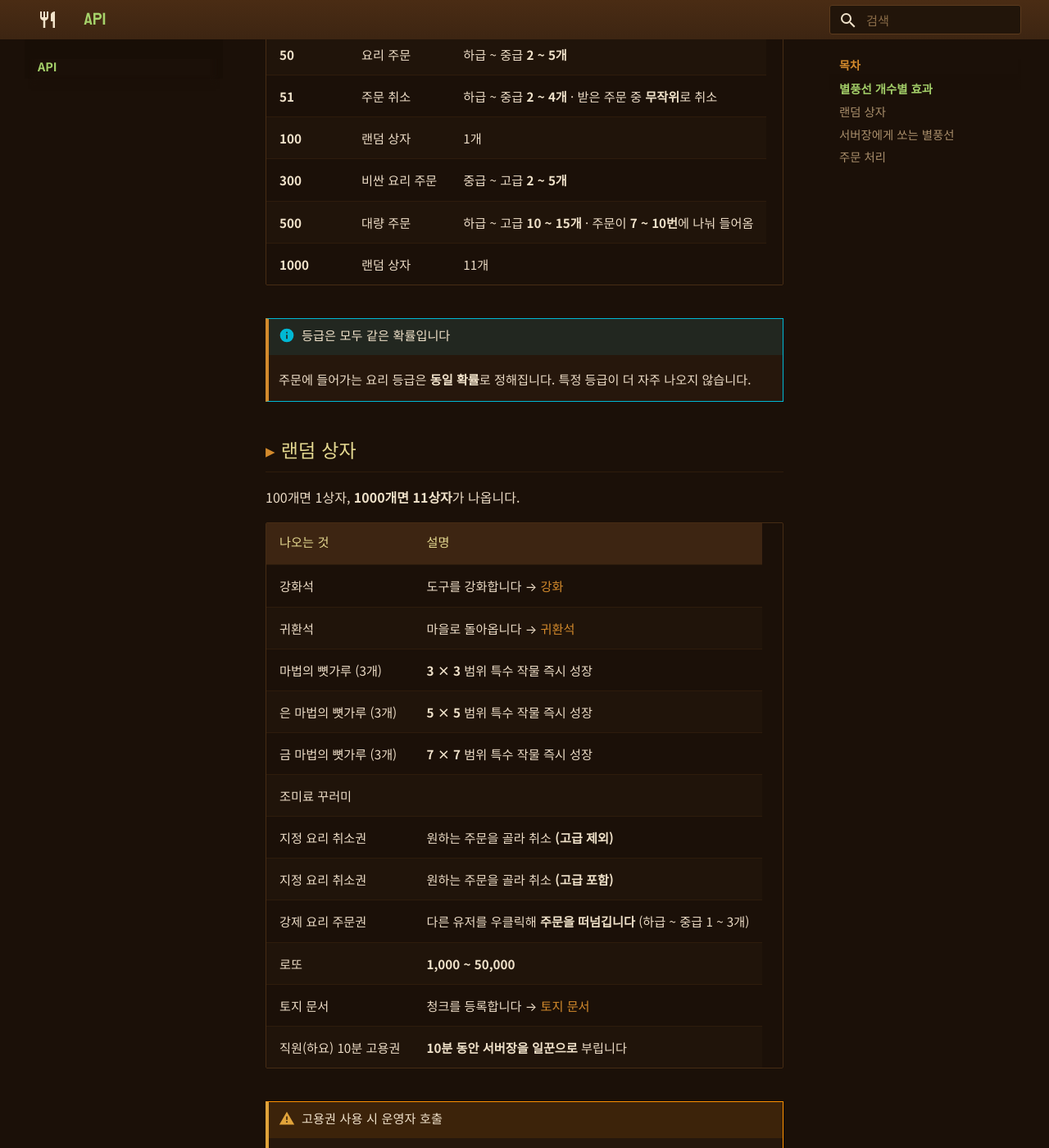
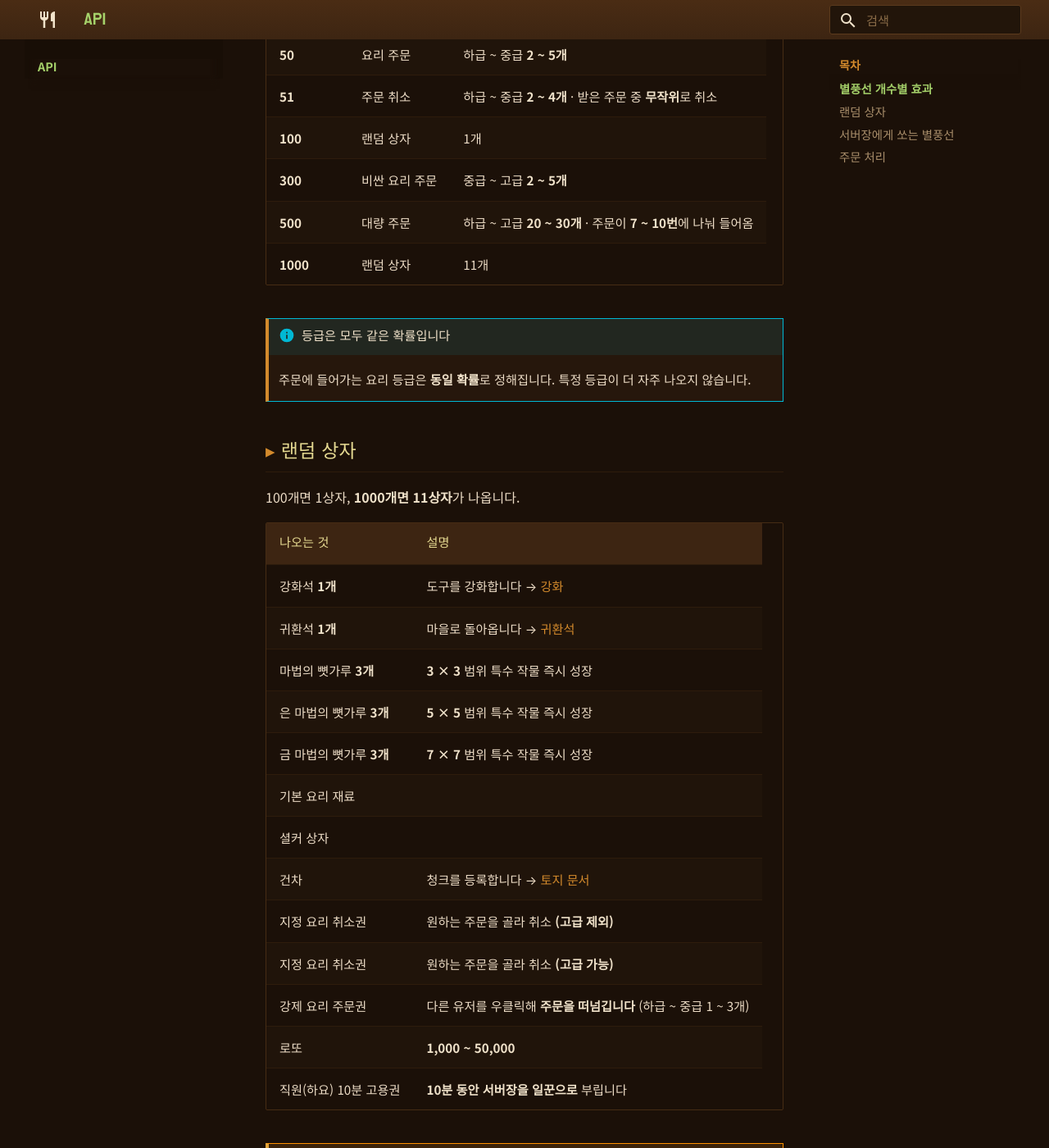
Before and after one commit to aca-kor-team/hayo-wiki, an MkDocs documentation site: the page built from docs/api/index.md, in a window 1280 px wide and 1400 px high, scrolled down 581 px. Shown: the whole window at 82% size. Built offline with MkDocs 1.6.1 and Material for MkDocs 9.7.7, drawn with Linux system fonts in a browser that asks for light colours; some web fonts are replaced.

Commit message:
랜덤 상자 내용물 갱신, 대량 주문 20~30개로 수정
- 조미료 꾸러미 → 기본 요리 재료
- 셜커 상자 추가
- 토지 문서 → 건차 표기
- 각 아이템 수량 명시

Co-Authored-By: Claude Opus 5 <noreply@anthropic.com>

```diff
--- a/docs/api/index.md
+++ b/docs/api/index.md
@@ -21,7 +21,7 @@ description: 시청자가 별풍선으로 요리를 주문하고 아이템을
 | **51** | 주문 취소 | 하급 ~ 중급 **2 ~ 4개** · 받은 주문 중 **무작위**로 취소 |
 | **100** | 랜덤 상자 | 1개 |
 | **300** | 비싼 요리 주문 | 중급 ~ 고급 **2 ~ 5개** |
-| **500** | 대량 주문 | 하급 ~ 고급 **10 ~ 15개** · 주문이 **7 ~ 10번**에 나눠 들어옴 |
+| **500** | 대량 주문 | 하급 ~ 고급 **20 ~ 30개** · 주문이 **7 ~ 10번**에 나눠 들어옴 |
 | **1000** | 랜덤 상자 | 11개 |
 
 !!! info "등급은 모두 같은 확률입니다"
@@ -34,17 +34,18 @@ description: 시청자가 별풍선으로 요리를 주문하고 아이템을
 
 | 나오는 것 | 설명 |
 |---|---|
-| 강화석 | 도구를 강화합니다 → [강화](../shop/upgrade.md) |
-| 귀환석 | 마을로 돌아옵니다 → [귀환석](../items/return-stone.md) |
-| 마법의 뼛가루 (3개) | **3 × 3** 범위 특수 작물 즉시 성장 |
-| 은 마법의 뼛가루 (3개) | **5 × 5** 범위 특수 작물 즉시 성장 |
-| 금 마법의 뼛가루 (3개) | **7 × 7** 범위 특수 작물 즉시 성장 |
-| 조미료 꾸러미 | |
+| 강화석 **1개** | 도구를 강화합니다 → [강화](../shop/upgrade.md) |
+| 귀환석 **1개** | 마을로 돌아옵니다 → [귀환석](../items/return-stone.md) |
+| 마법의 뼛가루 **3개** | **3 × 3** 범위 특수 작물 즉시 성장 |
+| 은 마법의 뼛가루 **3개** | **5 × 5** 범위 특수 작물 즉시 성장 |
+| 금 마법의 뼛가루 **3개** | **7 × 7** 범위 특수 작물 즉시 성장 |
+| 기본 요리 재료 | |
+| 셜커 상자 | |
+| 건차 | 청크를 등록합니다 → [토지 문서](../start/land.md) |
 | 지정 요리 취소권 | 원하는 주문을 골라 취소 **(고급 제외)** |
-| 지정 요리 취소권 | 원하는 주문을 골라 취소 **(고급 포함)** |
+| 지정 요리 취소권 | 원하는 주문을 골라 취소 **(고급 가능)** |
 | 강제 요리 주문권 | 다른 유저를 우클릭해 **주문을 떠넘깁니다** (하급 ~ 중급 1 ~ 3개) |
 | 로또 | **1,000 ~ 50,000** |
-| 토지 문서 | 청크를 등록합니다 → [토지 문서](../start/land.md) |
 | 직원(하요) 10분 고용권 | **10분 동안 서버장을 일꾼으로** 부립니다 |
 
 !!! warning "고용권 사용 시 운영자 호출"
```
Also changed, not shown: docs/items/index.md (+2 -1 lines).
